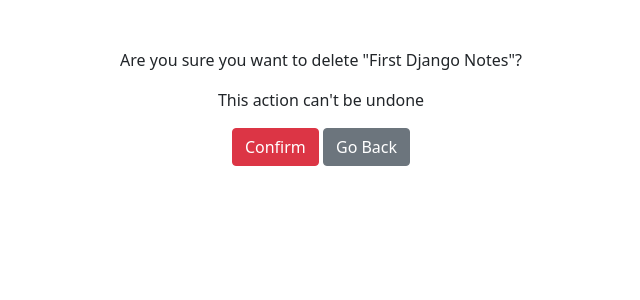
After one commit to moin2672/Smart_Notes_App, a Django app: page /smart/notes/1/delete in a window 1280 px wide. The commit adds this page. Shown: the top 300 px of the page, without its empty margins (319-959 px from the left). Run offline with Django 4.2, Linux system fonts and the light colour scheme; data comes from the database, SQL or seed files in the repository; both versions use the stored data as it was after the commit.

Commit message:
22. delete a note

```diff
--- /dev/null
+++ b/notes/templates/notes/notes_delete.html
@@ -0,0 +1,12 @@
+{% extends "base.html" %}
+{% block content %}
+
+<form method="post">{% csrf_token %}
+<p>Are you sure you want to delete "{{notes.title}}"?</p>
+<p>This action can't be undone</p>
+<input type="submit" value="Confirm" class="btn btn-danger">
+<!-- <button class="btn btn-secondary" onclick="history.back()">Go Back</button> -->
+<a href="javascript:history.back()" class="btn btn-secondary" >Go Back</a>
+</form>
+
+{% endblock %}
--- a/notes/templates/notes/notes_detail.html
+++ b/notes/templates/notes/notes_detail.html
@@ -5,6 +5,7 @@
     <p>{{note.text}}</p>
 </div>
 
-<a href="{% url 'notes.list' %}}" class="btn btn-secondary my-5" >Back</a>
+<a href="{% url 'notes.list' %}" class="btn btn-secondary my-5" >Back</a>
 <a href="{% url 'notes.update' pk=note.id %}" class="btn btn-info" >Edit</a>
+<a href="{% url 'notes.delete' pk=note.id %}" class="btn btn-warning" >Delete</a>
 {% endblock %}
--- a/notes/urls.py
+++ b/notes/urls.py
@@ -7,4 +7,5 @@ urlpatterns = [
     path('notes/<int:pk>', views.NotesDetailView.as_view(), name="notes.detail"),
     path('notes/new', views.NotesCreateView.as_view(), name="notes.new"),
     path('notes/<int:pk>/edit', views.NotesUpdateView.as_view(), name="notes.update"),
+    path('notes/<int:pk>/delete', views.NotesDeleteView.as_view(), name="notes.delete"),
 ]
--- a/notes/views.py
+++ b/notes/views.py
@@ -1,8 +1,7 @@
 from typing import List
 from django.shortcuts import render
-from django.http import Http404
-
 from django.views.generic import ListView, DetailView, CreateView, UpdateView
+from django.views.generic.edit import DeleteView
 
 from notes.forms import NotesForm #from .forms import NotesForm # both are same
 
@@ -28,3 +27,8 @@ class NotesUpdateView(UpdateView):
     model= Notes
     success_url = '/smart/notes'
     form_class = NotesForm
+
+class NotesDeleteView(DeleteView):
+    model = Notes
+    success_url = '/smart/notes'
+    template_name = 'notes/notes_delete.html' # it can be avoided if the template name changed from 'notes_delete.html' to 'notes_confirm_delete.html'
```
Also changed, not shown: db.sqlite3.
